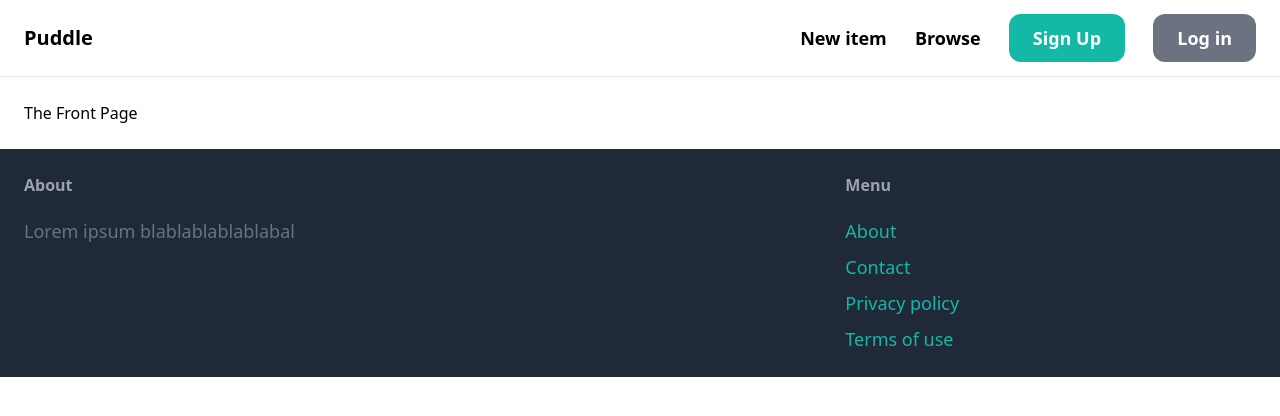
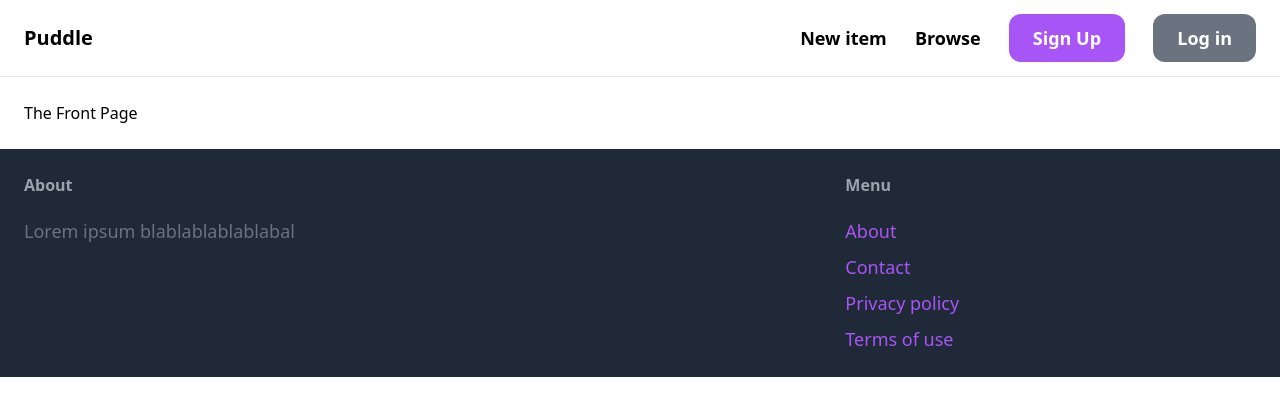
Before and after one commit to doug-braz/puddle, a Django app: page / in a window 1280 px wide. Shown: the top 416 px of the page. Run offline with Django 5.2, Linux system fonts and the light colour scheme; some libraries are stand-ins or nearby versions.

Commit message:
Changed color scheme from teal to purple

```diff
--- a/puddle/item/models.py
+++ b/puddle/item/models.py
@@ -4,6 +4,7 @@ class Category(models.Model):
     name = models.CharField(max_length=255)
 
     class Meta:
+        ordering=('name',)
         verbose_name_plural = 'Categories' # Changes the plural name in the Admin page
 
     def __str__(self):
--- a/puddle/templates/core/base.html
+++ b/puddle/templates/core/base.html
@@ -16,7 +16,7 @@
             <div class="space-x-6">
                 <a href="#" class="text-lg font-semibold hover:text-gray-500">New item</a>
                 <a href="#" class="text-lg font-semibold hover:text-gray-500">Browse</a>
-                <a href="#" class="px-6 py-3 text-lg font-semibold bg-teal-500 text-white rounded-xl hover:bg-teal-700">Sign Up</a>
+                <a href="#" class="px-6 py-3 text-lg font-semibold bg-purple-500 text-white rounded-xl hover:bg-purple-700">Sign Up</a>
                 <a href="#" class="px-6 py-3 text-lg font-semibold bg-gray-500 text-white rounded-xl hover:bg-gray-700">Log in</a>
             </div>
         </nav>
@@ -33,10 +33,10 @@
             <div class="w-1/3">
                 <h3 class="mb-5 font-semibold text-gray-400">Menu</h3>
                 <ul class="space-y-2">
-                    <li><a href="#" class="text-lg text-teal-500 hover:text-teal-700">About</a></li>
-                    <li><a href="{% url 'contact' %}" class="text-lg text-teal-500 hover:text-teal-700">Contact</a></li>
-                    <li><a href="#" class="text-lg text-teal-500 hover:text-teal-700">Privacy policy</a></li>
-                    <li><a href="#" class="text-lg text-teal-500 hover:text-teal-700">Terms of use</a></li>
+                    <li><a href="#" class="text-lg text-purple-500 hover:text-purple-700">About</a></li>
+                    <li><a href="{% url 'contact' %}" class="text-lg text-purple-500 hover:text-purple-700">Contact</a></li>
+                    <li><a href="#" class="text-lg text-purple-500 hover:text-purple-700">Privacy policy</a></li>
+                    <li><a href="#" class="text-lg text-purple-500 hover:text-purple-700">Terms of use</a></li>
                 </ul>
             </div>
         </footer>
```
